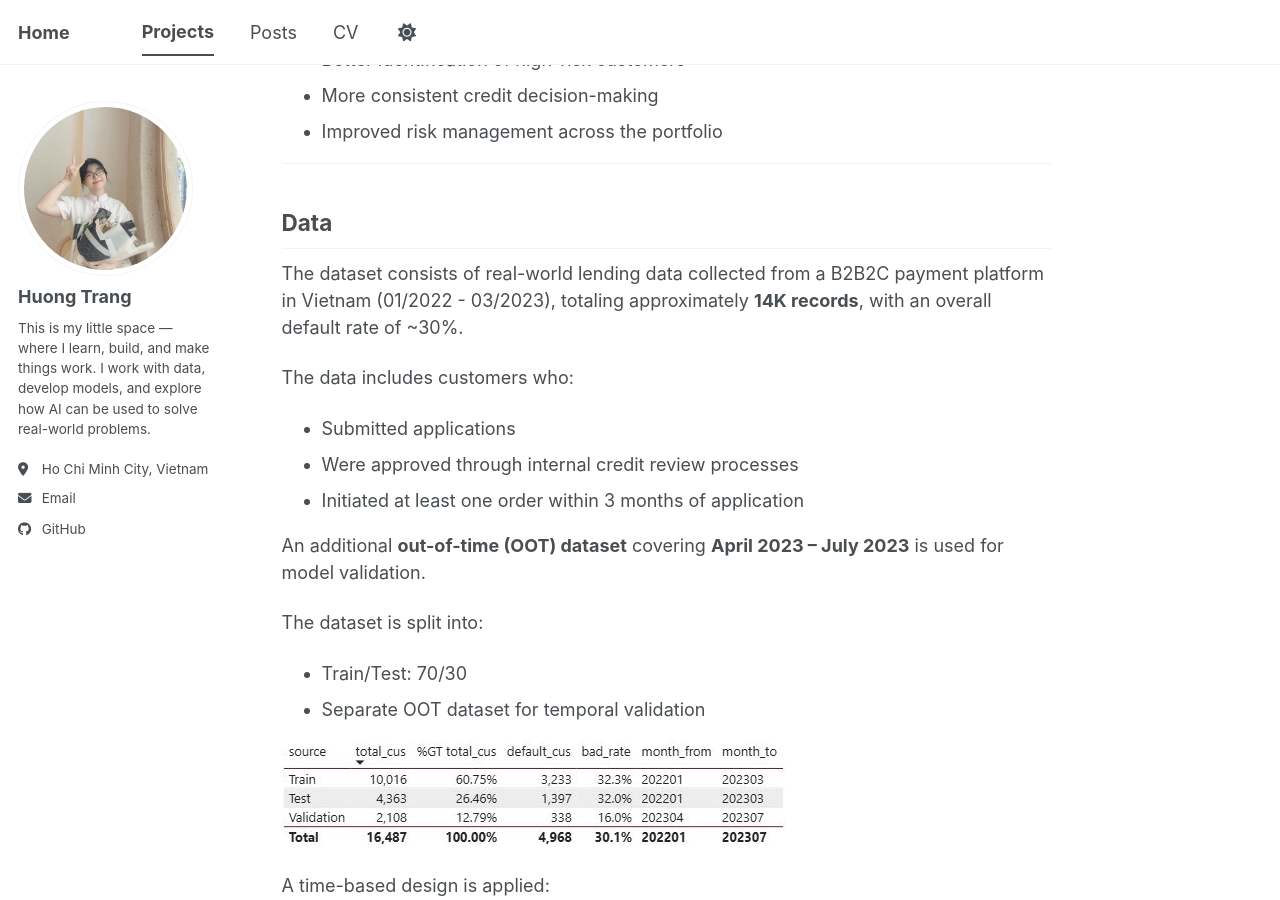
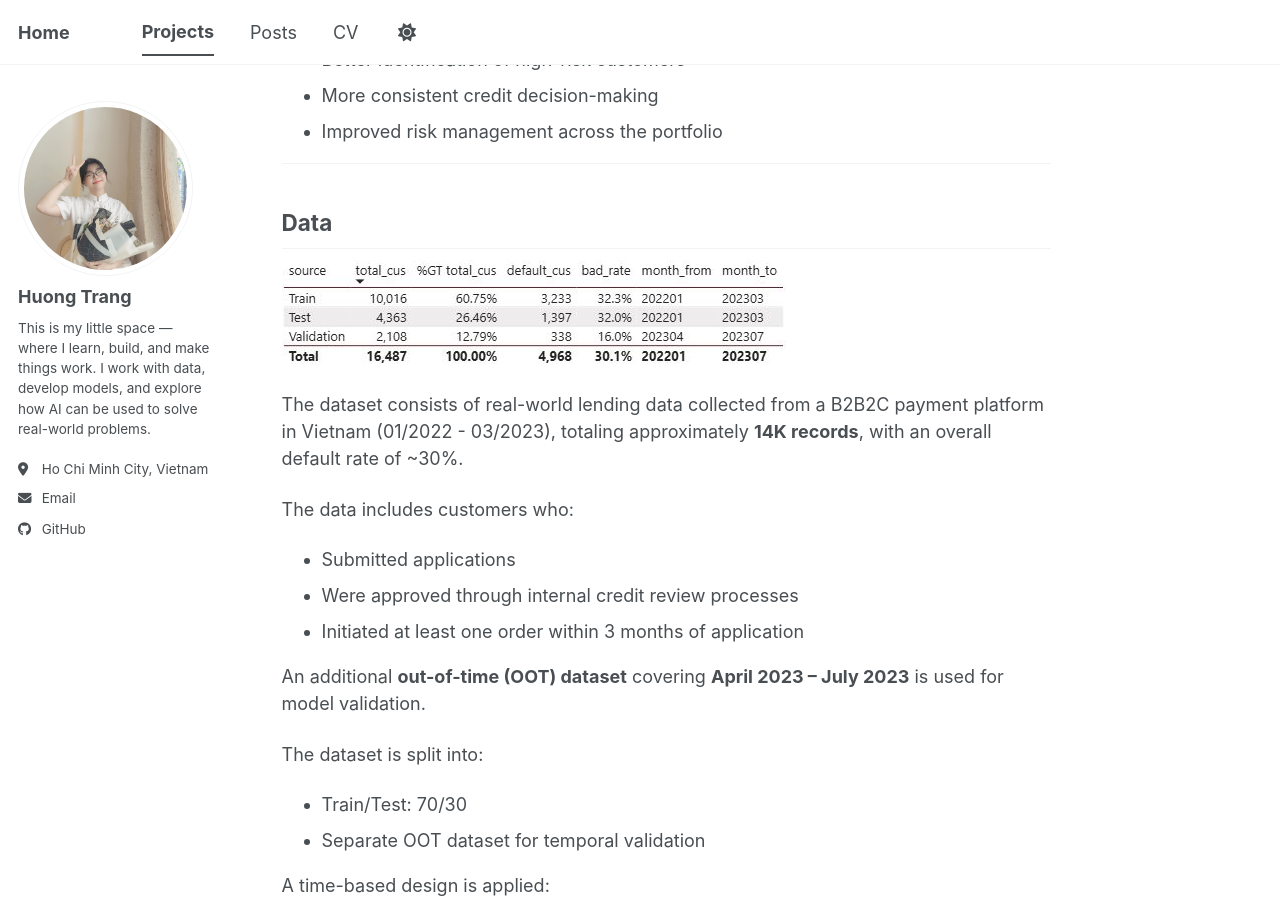
Before and after one commit to HuongTrangDo/huongtrangdo.github.io, a Jekyll site: the page built from _projects/2023-12-20-project-ascore.md, in a window 1280 px wide and 900 px high, scrolled down 982 px. Built offline with Jekyll 4.4.1, drawn with Linux system fonts in a browser that asks for light colours; a script bundle is joined from its source files by our own code; library files that are not in the unit come from our copies.

Commit message:
Update 2023-12-20-project-ascore.md

```diff
--- a/_projects/2023-12-20-project-ascore.md
+++ b/_projects/2023-12-20-project-ascore.md
@@ -41,6 +41,7 @@ This project aims to develop a robust credit scoring model for Ascore that can r
 ---
 
 ## Data
+![Sample distribution and default rate]({{ "/images/projects/ascore_sample_sum.JPG" | relative_url }})
 
 The dataset consists of real-world lending data collected from a B2B2C payment platform in Vietnam (01/2022 - 03/2023), totaling approximately **14K records**, with an overall default rate of ~30%.
 
@@ -54,8 +55,6 @@ An additional **out-of-time (OOT) dataset** covering **April 2023 – July 2023*
 The dataset is split into:
 - Train/Test: 70/30
 - Separate OOT dataset for temporal validation
-
-![Sample distribution and default rate]({{ "/images/projects/ascore_sample_sum.JPG" | relative_url }})
 
 A time-based design is applied:
 
```
